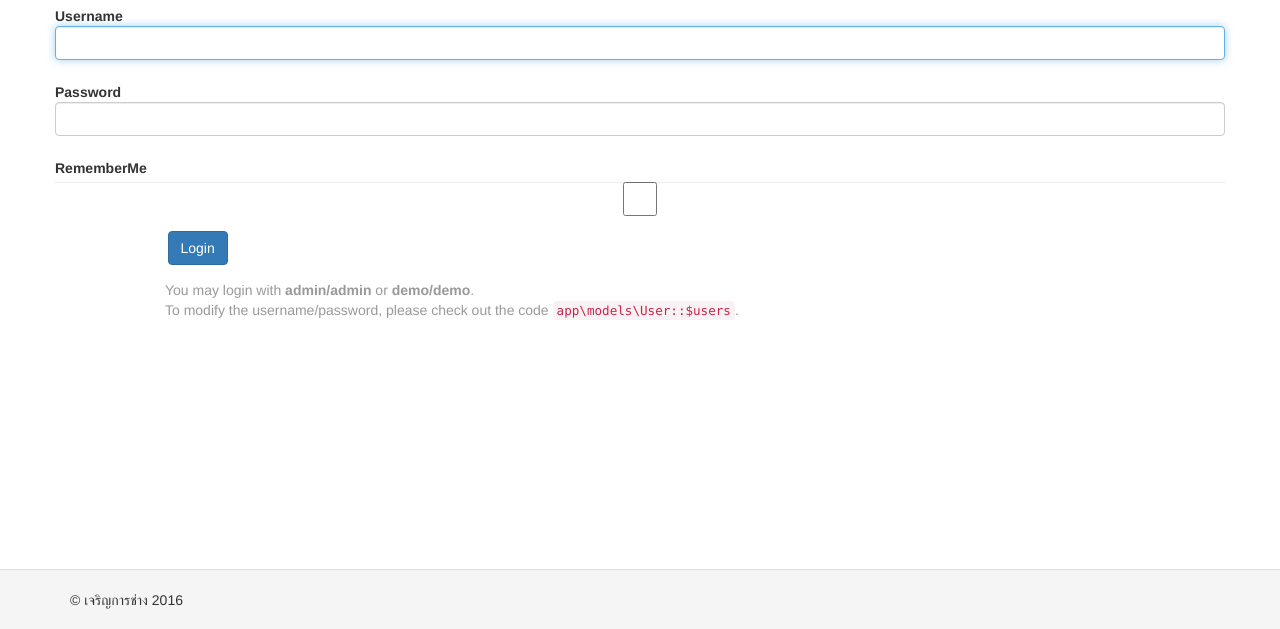
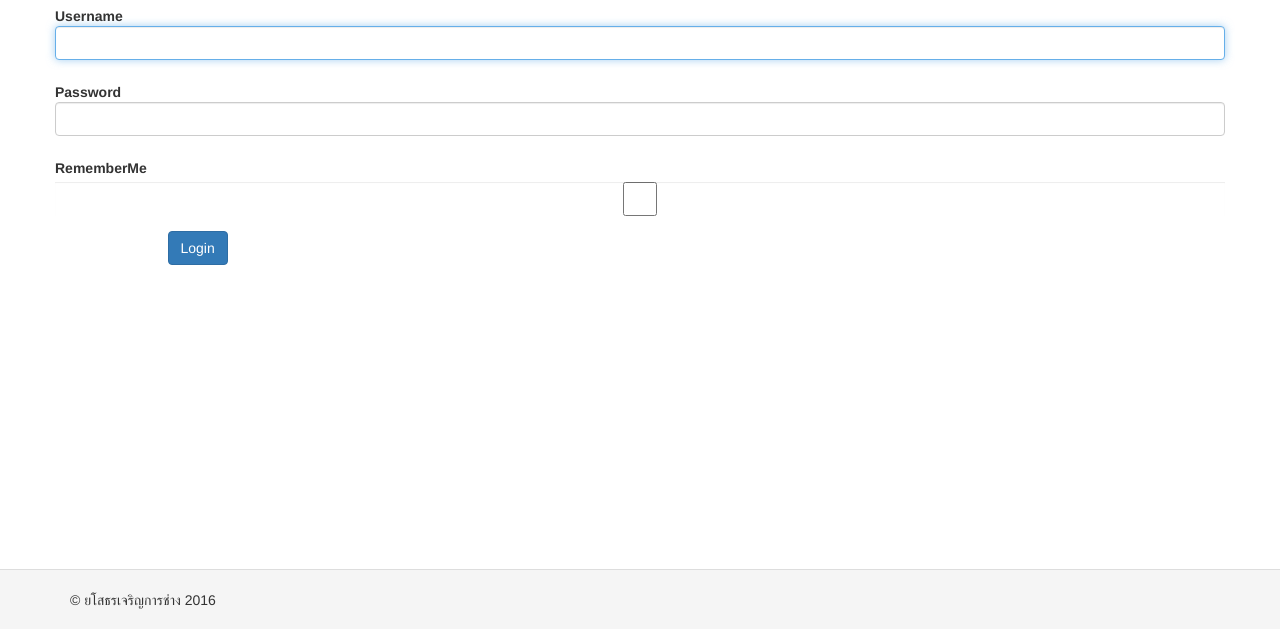
Before and after one commit to Chirawat/garage-1.0, a Yii app: template views/site/login.php in a window 1280 px wide. Shown: the part 171-800 px from the top of the page. Run offline with PHP 8.4 and a stand-in for Yii, Linux system fonts and the light colour scheme; the template is opened without the code that fills it, so the values that code supplies are empty; form fields are guessed from the names that the template uses; some libraries are stand-ins or nearby versions.

Commit message:
for setup 1 (oct 13,2015

```diff
--- a/controllers/SiteController.php
+++ b/controllers/SiteController.php
@@ -61,7 +61,8 @@ class SiteController extends Controller
      */
     public function actionIndex()
     {
-        return $this->render('index');
+//        return $this->render('index');
+        return $this->redirect(['quotation/create']);
     }
 
     /**
--- a/views/Invoice/invoice_report.php
+++ b/views/Invoice/invoice_report.php
@@ -18,8 +18,8 @@ function DateThai($strDate){
 ?>
     <table width="100%">
         <tr>
-            <td width="20%">
-                <?=Html::img(Yii::getAlias('@app').'/web/img/intel_logo.png', ['width' => 100])?>
+            <td width="30%">
+                <?=Html::img(Yii::getAlias('@app').'/web/img/LOGO.jpg', ['width' => 200])?>
             </td>
             <td>
                 <h3>เจริญการช่าง</h3> <small>345 ม.3 บ้านดอนมะยาง ต.ตาดทอง อ.เมืองยโสธร จ.ยโสธร 35000<br/>
--- a/views/Quotation/report.php
+++ b/views/Quotation/report.php
@@ -17,8 +17,8 @@ function DateThai($strDate){
 ?>
     <table width="100%">
         <tr>
-            <td width="20%">
-                <?=Html::img(Yii::getAlias('@app').'/web/img/intel_logo.png', ['width' => 100])?>
+            <td width="30%">
+                <?=Html::img(Yii::getAlias('@app').'/web/img/LOGO.jpg', ['width' => 200])?>
             </td>
             <td>
                 <h3>เจริญการช่าง</h3> <small>345 ม.3 บ้านดอนมะยาง ต.ตาดทอง อ.เมืองยโสธร จ.ยโสธร 35000<br/>
--- a/views/layouts/main.php
+++ b/views/layouts/main.php
@@ -28,7 +28,7 @@ AppAsset::register($this);
 <div class="wrap">
     <?php
     NavBar::begin([
-        'brandLabel' => 'เจริญการช่าง',
+        'brandLabel' => 'ยโสธรเจริญการช่าง',
 //        'brandUrl' => Yii::$app->homeUrl,
         'brandUrl' => Url::to(['quotation/create']),
         'options' => [
@@ -80,7 +80,7 @@ AppAsset::register($this);
 
 <footer class="footer">
     <div class="container">
-        <p class="pull-left">&copy; เจริญการช่าง <?= date('Y') ?></p>
+        <p class="pull-left">&copy; ยโสธรเจริญการช่าง <?= date('Y') ?></p>
 
 <!--        <p class="pull-right"><?= Yii::powered() ?></p>-->
     </div>
--- a/views/site/login.php
+++ b/views/site/login.php
@@ -40,8 +40,5 @@ $this->params['breadcrumbs'][] = $this->title;
 
     <?php ActiveForm::end(); ?>
 
-    <div class="col-lg-offset-1" style="color:#999;">
-        You may login with <strong>admin/admin</strong> or <strong>demo/demo</strong>.<br>
-        To modify the username/password, please check out the code <code>app\models\User::$users</code>.
-    </div>
+
 </div>
```
Also changed, not shown: web/img/LOGO.jpg (added).
